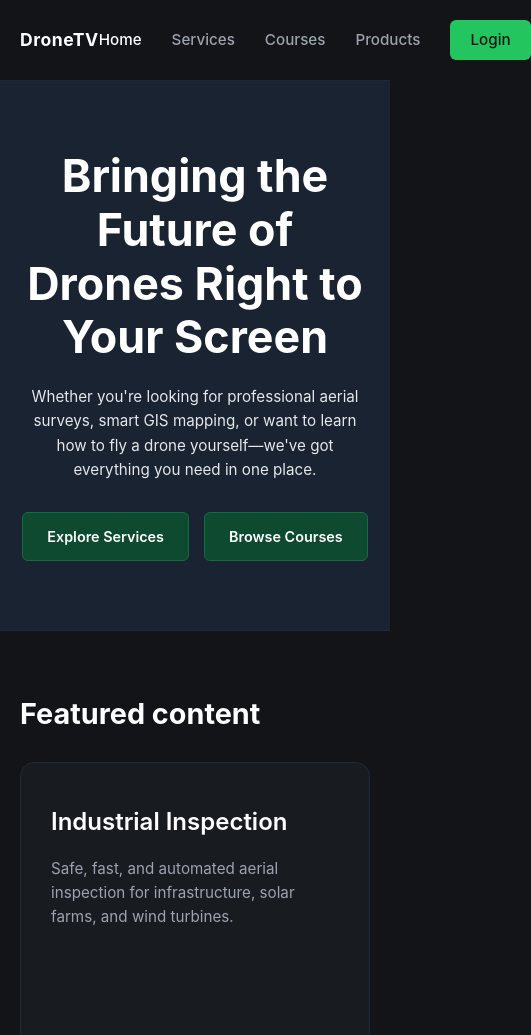
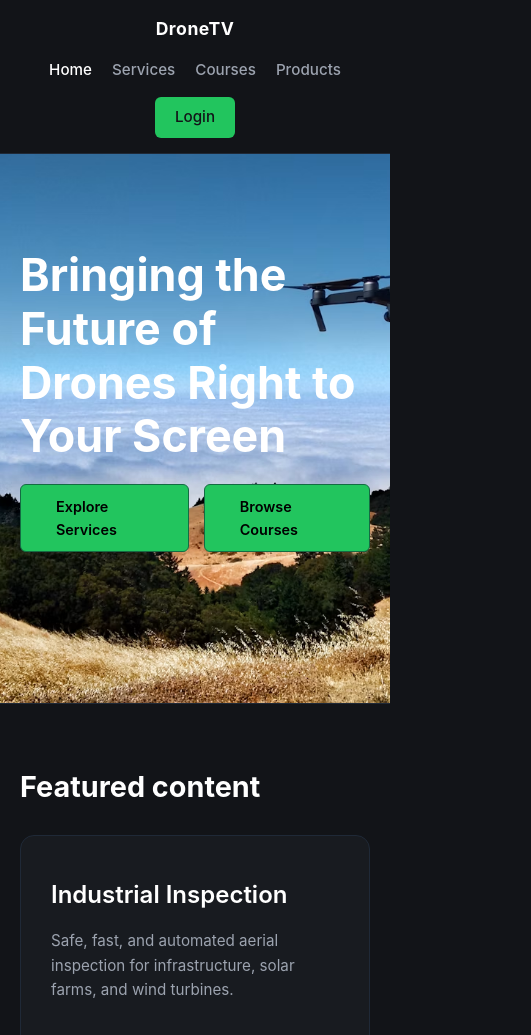
Before and after one commit to abhinavsahu-05/UIUX_Frontend_Task_Abhinav_Sahu, a plain HTML site: page index.html in a window 390 px wide. Shown: the top 1035 px of the page, 531 px wide, since content can reach past the window. Drawn offline with Linux system fonts and the light colour scheme; files that its build step writes are made by us from their sources.

Commit message:
Finalized project: added folder structure, responsive navbar, and hero background image adjustments

```diff
--- a/CSS/style.css
+++ b/CSS/style.css
@@ -104,12 +104,12 @@ a {
     position: relative;
     width: 100%;
     min-height: 550px;
-    background-color: #1a2332;
+    background-image:url('../images/drone3.avif');
     background-size: cover;
-    background-position: center;
+    background-position: top center ;
     display: flex;
     align-items: center;
-    padding: 60px 0;
+    padding: 5px 0 60px 0;
     border-bottom: 1px solid #1F2937;
 }
 
@@ -131,12 +131,6 @@ a {
     color: #FFFFFF;
 }
 
-.hero-text-content p {
-    color: #E5E7EB;
-    font-size: 0.95rem;
-    margin-bottom: 30px;
-    line-height: 1.6;
-}
 
 .hero-buttons {
     display: flex;
@@ -144,9 +138,9 @@ a {
 }
 
 .btn-green-dark {
-    background-color: #0d4a30;
-    color: #FFFFFF;
-    padding: 12px 24px;
+    background-color: #22c55e;
+    color: black;
+    padding: 10px 35px;
     border-radius: 6px;
     font-weight: 600;
     display: inline-block;
@@ -368,16 +362,29 @@ a {
 }
 
 .footer-links a:hover {
-    color: black;
+    color: gray;
 }
 
-/* Responsive Media Queries */
+/* Responsive Media Queries (Navbar & Grids) */
 @media (max-width: 900px) {
+    /* Navbar Responsiveness */
+    .nav-container {
+        flex-direction: column;
+        gap: 15px;
+        padding: 15px 20px;
+    }
+
+    .nav-links {
+        flex-wrap: wrap;
+        justify-content: center;
+        gap: 15px 20px;
+    }
+
     .grid-3 {
         grid-template-columns: 1fr;
     }
     .hero-text-content {
-        text-align: center;
+        text-align: start center;
         max-width: 100%;
     }
     .hero-buttons {
--- a/HTML/index.html
+++ b/index.html
@@ -4,7 +4,7 @@
     <meta charset="UTF-8">
     <meta name="viewport" content="width=device-width, initial-scale=1.0">
     <title>DroneTV - Home</title>
-    <link rel="stylesheet" href="style.css">
+    <link rel="stylesheet" href="css/style.css">
 </head>
 <body>
 
@@ -30,7 +30,6 @@
             <div class="hero-banner-content container">
                 <div class="hero-text-content">
                     <h1>Bringing the Future of Drones Right to Your Screen</h1>
-                    <p>Whether you're looking for professional aerial surveys, smart GIS mapping, or want to learn how to fly a drone yourself—we've got everything you need in one place.</p>
                     <div class="hero-buttons">
                         <a href="services.html" class="btn-green-dark">Explore Services</a>
                         <a href="courses.html" class="btn-green-dark">Browse Courses</a>
@@ -106,6 +105,6 @@
         </div>
     </footer>
 
-    <script src="script.js"></script>
+    <script src="Javascript/script.js"></script>
 </body>
 </html>
```
Also changed, not shown: courses.html (renamed from HTML/courses.html, +2 -2 lines), dashboard.html (renamed from HTML/dashboard.html, +2 -2 lines), login.html (renamed from HTML/login.html, +2 -2 lines), products.html (renamed from HTML/products.html, +2 -2 lines), services.html (renamed from HTML/services.html, +2 -2 lines), Javascript/script.js (line endings or trailing spaces), images/drone3.avif (added).
